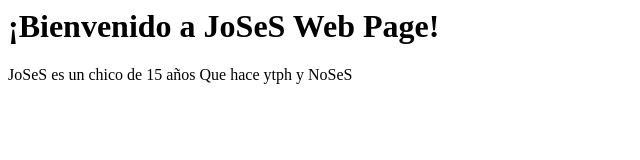
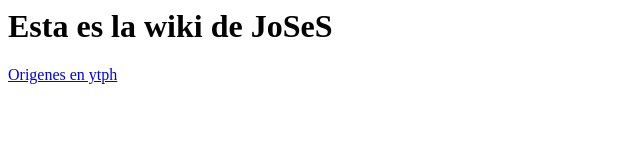
Before and after one commit to JoSeSWeb/wiki, a plain HTML site: page index.html in a window 1280 px wide. Shown: the whole page, without its empty margins (0-640 px from the left). Drawn offline with Linux system fonts and the light colour scheme.

Commit message:
Update index.html

```diff
--- a/index.html
+++ b/index.html
@@ -1,8 +1,7 @@
 <html style="height: 100%;"><head><meta name="viewport" content="width=device-width, minimum-scale=0.1"><title>JoSeS</title></head><body>
  <h1>
-    ¡Bienvenido a JoSeS Web Page!
+    Esta es la wiki de JoSeS
 </h1>
-<p>
-JoSeS es un chico de 15 años Que hace ytph y NoSeS
-</p>
+<a href="https://josesweb.github.io/ytph/">Origenes en ytph</a>
+
 </body></html>
```
